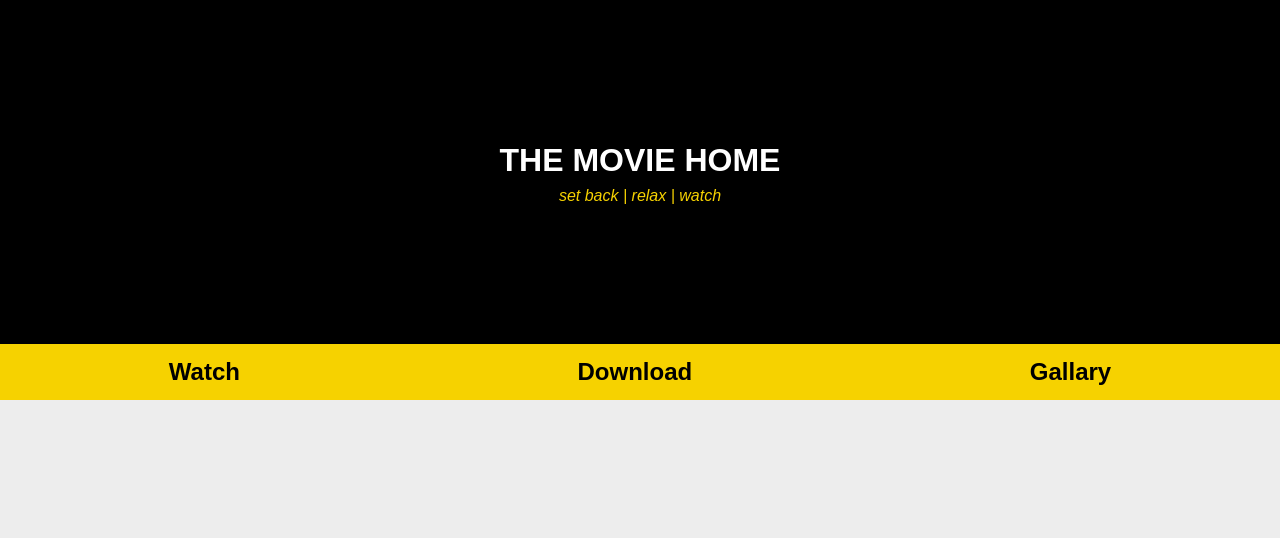
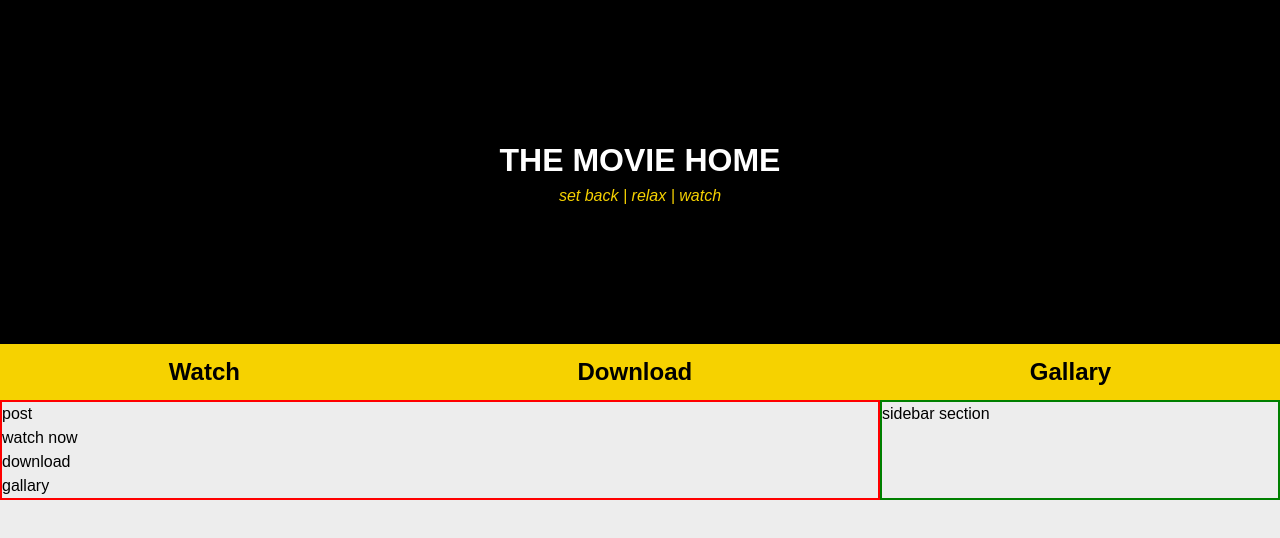
Before and after one commit to nivesonawane/flex-movie-pro, a plain HTML site: page index.html in a window 1280 px wide. Drawn offline with Linux system fonts and the light colour scheme.

Commit message:
work on content and sidebar section

```diff
--- a/assets/css/style.css
+++ b/assets/css/style.css
@@ -75,6 +75,19 @@ body{
     color: var(--color-pri);
 }
 
+/* post section css*/
+
+.content-area{
+    flex-direction: column;
+}
+
+.main-content-area{
+    border: 2px solid red;
+}
+
+.sidebar-section{
+    border: 2px solid green;
+}
 
 
 
@@ -92,4 +105,13 @@ body{
     .navbar li{
         flex-grow: 1;
     }
+    .content-area{
+        flex-direction: row;
+    }
+    .main-content-area{
+        flex: 1 0 0;  /* flex grow,shrink,basis */
+    }
+    .sidebar-section{
+        flex: 0 0 400px;
+    }
 }
--- a/index.html
+++ b/index.html
@@ -23,7 +23,27 @@
             </nav>
         </div>
 
-        <div class="content-area"></div>
+        <div class="content-area d-flex">
+            <main class="main-content-area">
+               <section class="post">
+                  post
+               </section>
+               <section class="watchNow">
+                 watch now
+               </section>
+               <section class="download-now">
+                  download
+               </section>
+               <section class="gallary">
+                    gallary
+               </section>
+            </main>
+
+            <aside class="sidebar-section">
+                  sidebar section
+            </aside>
+        </div>
+
         <div class="footer"></div>
     </div>
 </body>
```
